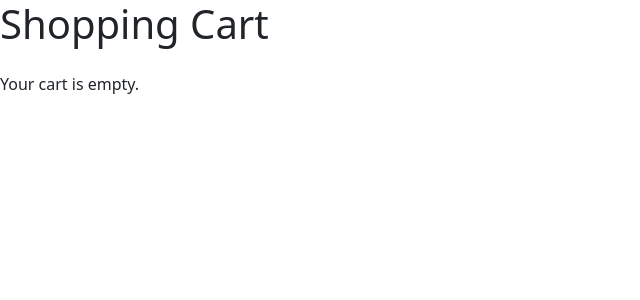
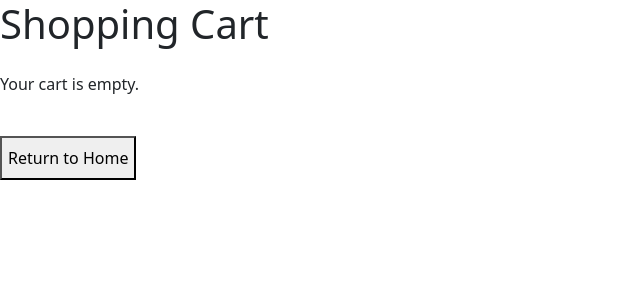
Before and after one commit to machoraatuti/riverArt-online, a React (Create React App) app: page /cart in a window 1280 px wide. Shown: the top 300 px of the page, without its empty margins (0-640 px from the left). Built offline with nearby package versions, Linux system fonts and the light colour scheme.

Commit message:
first commit

```diff
--- a/src/pages/Cart.js
+++ b/src/pages/Cart.js
@@ -1,13 +1,19 @@
 // Cart.js
 import { useSelector, useDispatch } from 'react-redux';  // Assuming you're using Redux for state management
-import { removeFromCart } from '../features/cart/cartSlice';
+import { removeFromCart } from '../features/cart/cartSlice'; // Action to remove an item from the cart
+import { useNavigate } from 'react-router-dom';  // Import useNavigate for navigation
 
 const Cart = () => {
   const cartItems = useSelector((state) => state.cart.items); // Get items in the cart from Redux state
   const dispatch = useDispatch();
+  const navigate = useNavigate();  // Initialize the useNavigate hook
 
   const handleRemoveFromCart = (id) => {
     dispatch(removeFromCart(id)); // Dispatch the action to remove an item from the cart
+  };
+
+  const handleReturnToHome = () => {
+    navigate('/');  // Navigate to the home page
   };
 
   const calculateTotal = () => {
@@ -18,7 +24,15 @@ const Cart = () => {
     <div className="p-6 max-w-7xl mx-auto">
       <h1 className="text-2xl font-bold mb-4">Shopping Cart</h1>
       {cartItems.length === 0 ? (
-        <p>Your cart is empty.</p>
+        <div>
+          <p>Your cart is empty.</p>
+          <button
+            onClick={handleReturnToHome}
+            className="mt-4 bg-blue-500 text-black px-6 py-2 rounded-md hover:bg-blue-600"
+          >
+            Return to Home
+          </button>
+        </div>
       ) : (
         <div>
           <ul>
@@ -49,7 +63,7 @@ const Cart = () => {
           </ul>
           <div className="mt-4">
             <p className="text-lg font-semibold">Total: ${calculateTotal()}</p>
-            <button className="mt-4 bg-blue-500 text-black px-6 py-2 rounded-md hover:bg-blue-600">
+            <button className="mt-4 bg-blue-500 text-white px-6 py-2 rounded-md hover:bg-blue-600">
               Proceed to Checkout
             </button>
           </div>
```
